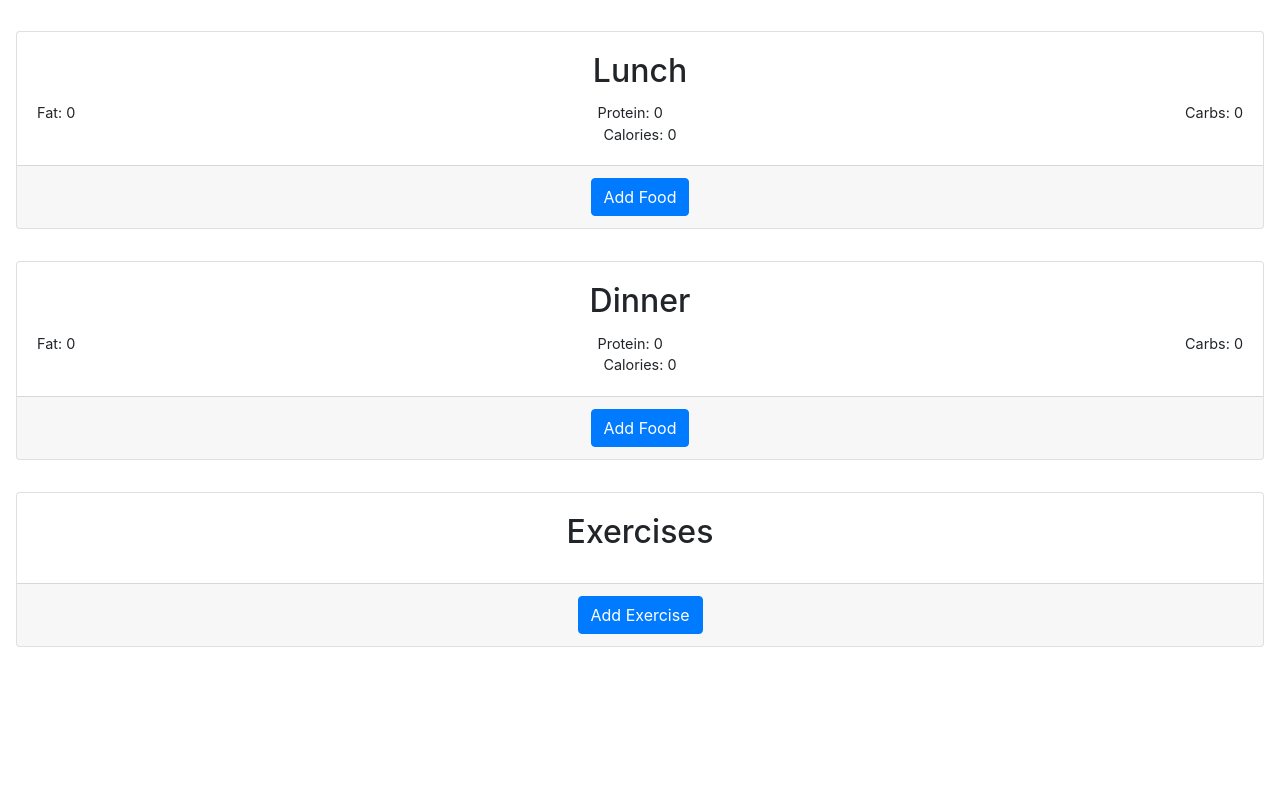
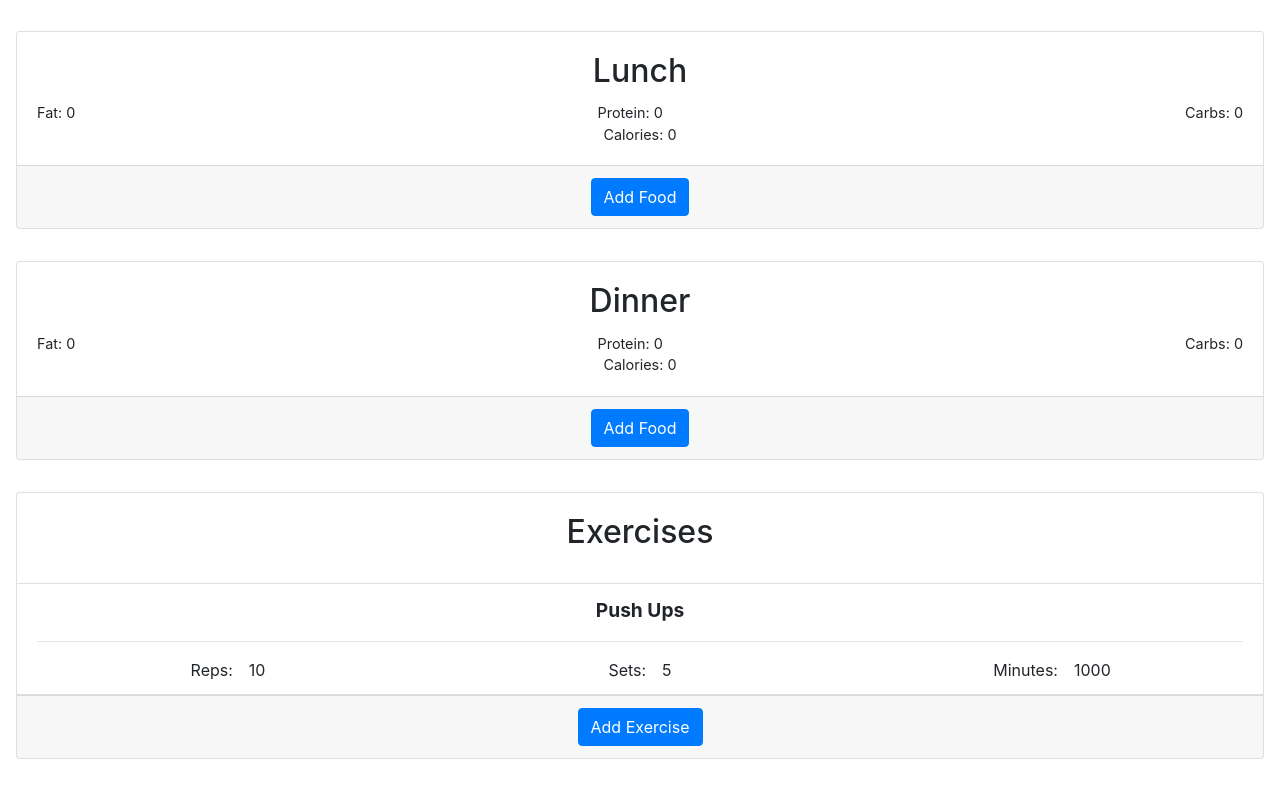
Before and after one commit to ctram/my-nutrition-app, a React (Create React App) app: page / in a window 1280 px wide. Shown: the part 813-1610 px from the top of the page. Before the commit the page ends 1524 px from the top, so only its background shows below. Built offline with nearby package versions, Linux system fonts and the light colour scheme.

Commit message:
pass exercises to Exercise component,within PageDay component

```diff
--- a/src/pages/PageDay.js
+++ b/src/pages/PageDay.js
@@ -39,6 +39,7 @@ class PageDay extends React.Component {
     this.onClickAddFoodToMeal = this.onClickAddFoodToMeal.bind(this);
     this.changeDate = this.changeDate.bind(this);
     this.showModalAddExerciseToDay = this.showModalAddExerciseToDay.bind(this);
+    this.onAddExerciseToDay = this.onAddExerciseToDay.bind(this);
   }
 
   componentDidMount() {
@@ -114,6 +115,15 @@ class PageDay extends React.Component {
     });
   }
 
+  onAddExerciseToDay(exercise) {
+    const { onAddExerciseToDay } = this.props;
+
+    return onAddExerciseToDay(exercise).then(() => {
+      this.showModal(null);
+      return Promise.resolve();
+    });
+  }
+
   changeDate(direction) {
     const { date, days } = this.state;
     const m = moment(date);
@@ -148,7 +158,8 @@ class PageDay extends React.Component {
     } = this.state;
 
     const day = days[date];
-    const foods = day.foods;
+
+    const { foods, exercises } = day;
     const { breakfast, lunch, dinner, snacks } = foods;
 
     const defaultModal = (
@@ -171,7 +182,7 @@ class PageDay extends React.Component {
       case "modalAddExerciseToDay":
         domModal = (
           <ModalAddExerciseToDay
-            onClickAddExerciseToDay={this.addExerciseToDay}
+            onAddExerciseToDay={this.onAddExerciseToDay}
             onClickAddExerciseToLibrary={this.goToPageAddExerciseToLibrary}
             onClickClose={this.closeModal}
             exerciseTemplates={exerciseTemplates}
@@ -208,7 +219,10 @@ class PageDay extends React.Component {
           />
         </div>
         <div className="py-3">
-          <Exercises onClickAddExercise={this.showModalAddExerciseToDay} />
+          <Exercises
+            exercises={exercises}
+            onClickAddExercise={this.showModalAddExerciseToDay}
+          />
         </div>
       </div>
     );
```
